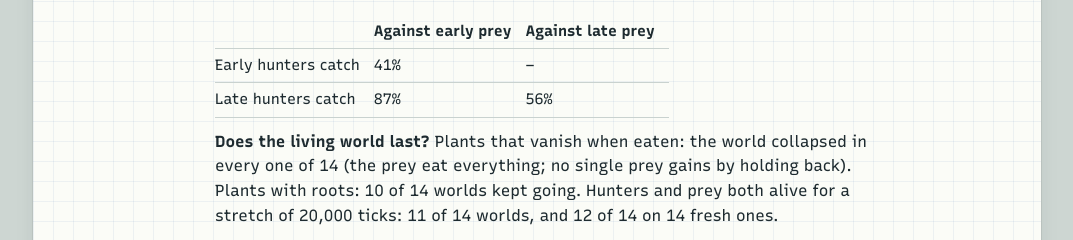
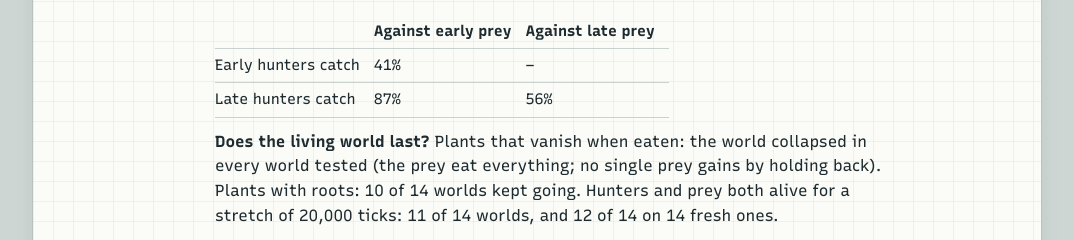
Before and after one commit to ReynardFM/InstinctLab, a website: page report.html in a window 1280 px wide. Shown: the part 3085-3325 px from the top of the page, without its empty margins (103-1176 px from the left). Drawn offline with Linux system fonts and the light colour scheme; animation ran at ten frames a second.

Commit message:
Report ch2: 'every world tested' (the log gives no count for the no-roots test)
Co-Authored-By: Claude Opus 5.5 <noreply@anthropic.com>
Claude-Session: https://claude.ai/code/session_01VVRucbu39gxzZDRN6UVGQK

```diff
--- a/report.html
+++ b/report.html
@@ -194,7 +194,7 @@
       <tr><td>Early hunters catch</td><td>41%</td><td>–</td></tr>
       <tr><td>Late hunters catch</td><td>87%</td><td>56%</td></tr>
     </table></div>
-    <p><b>Does the living world last?</b> Plants that vanish when eaten: the world collapsed in every one of 14 (the prey
+    <p><b>Does the living world last?</b> Plants that vanish when eaten: the world collapsed in every world tested (the prey
     eat everything; no single prey gains by holding back). Plants with roots: 10 of 14 worlds kept going. Hunters and prey
     both alive for a stretch of 20,000 ticks: 11 of 14 worlds, and 12 of 14 on 14 fresh ones.</p></dd>
     <dt>What happened</dt>
```
